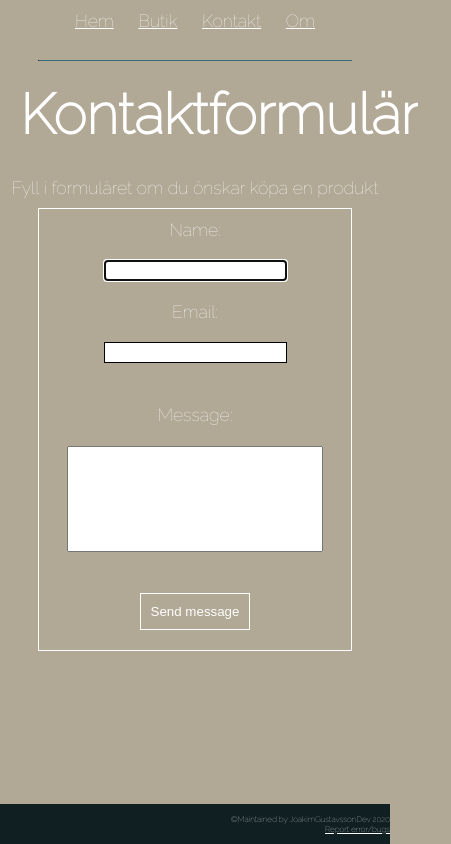
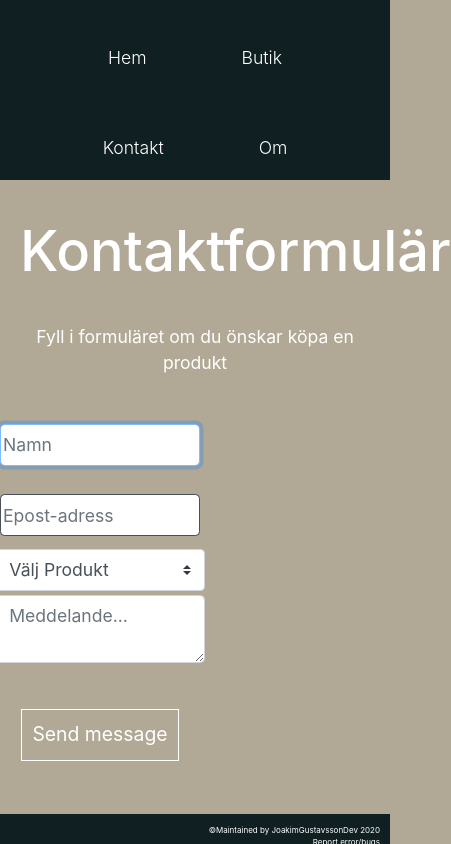
Before and after one commit to JoakimGustavssonn/ShopJSNode, a website: page public/contact.html in a window 390 px wide. Shown: the whole page, 451 px wide, since content can reach past the window. Drawn offline with nearby package versions, Linux system fonts and the light colour scheme.

Commit message:
Changed layout, specified meta, styles

```diff
--- a/public/CSS/styles.css
+++ b/public/CSS/styles.css
@@ -5,15 +5,17 @@
 
     --primary-font-color: white;
     --standard-font-family: 'Raleway', Segoe UI, Verdana, sans-serif;
-    --secondary-font-family: Segoe UI, Verdana, sans-serif;
+    --secondary-font-family: -apple-system, BlinkMacSystemFont, 'Segoe UI', Roboto, Oxygen, Ubuntu, Cantarell, 'Open Sans', 'Helvetica Neue', sans-serif;
     --standard-font-size: 1.1rem;
  }
 
  /* Set elements to a default zero padding and margin */
-* {
+*, ::after, ::before {
     padding:0;
     margin:0;
+    box-sizing: none;
   }
+
 
 /* Base style */
 html {
@@ -24,7 +26,7 @@ html {
 
 body {
     background-color: var(--primary-color);
-
+    color: var(--primary-font-color);
 }
 
 
@@ -38,12 +40,7 @@ hr {
  }
 
  .hero-image {
-  display: flex;
-	box-sizing: border-box;
-	flex-direction: column;
-	align-items: center;
-	justify-content: center;
-	background: linear-gradient(0deg, rgba(0, 0, 0, 0.2), rgba(0, 0, 0, 0.3)), url(../img/hero_red_mittens.JPG);
+	background: linear-gradient(0deg, rgba(0, 0, 0, 0.2), rgba(0, 0, 0, 0.3)), url(../img/Hero_img_Sheep.jpg);
 	background-repeat: no-repeat;
 	background-size: cover;
 	background-position: 50% 50%;
@@ -61,14 +58,17 @@ hr {
   left: 50%;
   transform: translate(-50%, -50%);
   color: white;
+  font-family: -apple-system, BlinkMacSystemFont, 'Segoe UI', Roboto, Oxygen, Ubuntu, Cantarell, 'Open Sans', 'Helvetica Neue', sans-serif;
+
 }
+
 
 
 
 /* Header with a fixed height and grid columns "logo 1/3 and search 2/3" */
 header {
-    display:none;
-    background-color: var(--primary-color);
+    display:block;
+    background-color: var(--secondary-color);
 
   }
 
@@ -79,7 +79,7 @@ nav ul {
   text-align: center;
   padding: initial;
   font-weight: 300;
-  font-family: var(--standard-font-family);
+  font-family: -apple-system, BlinkMacSystemFont, 'Segoe UI', Roboto, Oxygen, Ubuntu, Cantarell, 'Open Sans', 'Helvetica Neue', sans-serif;
 
 
 }
@@ -87,13 +87,22 @@ nav li {
   display: inline-block;
   height: 40px;
   border-radius: 2px;
-  padding: 10px
+  padding: 45px;
+  background-color: var(--secondary-color);
+
 }
 nav li:hover {
   text-decoration: none;
-  background-color: var(--secondary-color);
+  background-color: #142a2e;
+
 }
-nav a {color:inherit;}
+nav a {color:inherit; text-decoration: none;}
+a:-webkit-any-link {
+  color: white;
+  cursor: pointer;
+  text-decoration: none;
+}
+
 
 /* Center H1 text*/
 h1{
@@ -119,18 +128,7 @@ p {
     padding: 10px;
   }
 
-  .shop-btn {
-  background-color: rgba(255, 52, 170, 0.421);
-  color: #fff;
-  padding:10px;
-  border-radius: 4px;
-  border: none;
-  box-shadow: 0px 0px 12px 8px rgba(255, 255, 255, 0.5);
-  }
 
-  .shop-btn:hover {
-    background-color: var(--secondary-color);
-  }
 
 
 
@@ -150,20 +148,10 @@ input[type="text"], input[type="email"], select, input[type="submit"] {
 }
 
 
-/*Styles applies to form named contact-us */
+/* Styles applies to the textarea element inside form named contact-us */
 form[name="contact-us"]{
-  border: 1px solid white;
-  text-align: center;
-  margin-left: auto;
-  margin-right: auto;
-  width: 80%;
 
-}
-
-/* Styles applies to the textarea element inside form named contact-us */
-form[name="contact-us"] textarea {
-  resize: none;
-  width: 80%;
+  width: 200px;
   height: 100px;
   font-family:var(--secondary-font-family) ;
   font-size: var(--standard-font-size);
@@ -259,6 +247,10 @@ background-color: var(--secondary-color);
     bottom:0;
     width: 100%;
     text-align: right;
+
+  }
+  .footer-box {
+padding-right: 10px;
   }
 
 .footer-container a {
@@ -329,32 +321,15 @@ background-color: var(--secondary-color);
           }
 
 
-        form[name="contact-us"] {
-            display: grid;
-            width: 80%;
-            margin-left: auto;
-            margin-right: auto;
-          }
 
 
-        #customer-field{
-            margin-top: 10px;
-          }
-
-        input[type="text"], input[type="email"], select, textarea, input[type="submit"] {
+        input[type="submit"] {
             margin-left: auto;
             margin-right: auto;
             padding: 2px;
 
 
           }
-
-        form[name="contact-us"] textarea {
-            font-size: 12px;
-
-          }
-
-
 
           .card-title{
             font-size: 14px;
@@ -394,6 +369,12 @@ background-color: var(--secondary-color);
 
          .nav ul {
             justify-content: center;
+          }
+          nav li {
+            display: inline-block;
+            height: 20px;
+            padding: 15px;
+
           }
           h1 {
             font-size: 24px;
--- a/public/contact.html
+++ b/public/contact.html
@@ -2,9 +2,11 @@
 
 <html lang="sv-se">
 <head>
-    <title>Rosenvante</title>
-    <meta name="description" content="Knitting shop">
+    <title>Kontakta oss</title>
+    <meta name="description" content="Contactform and send us an email">
     <meta name="viewport" content="width=device-width, initial-scale=1">
+
+        <link rel="stylesheet" href="https://stackpath.bootstrapcdn.com/bootstrap/4.3.1/css/bootstrap.min.css" integrity="sha384-ggOyR0iXCbMQv3Xipma34MD+dH/1fQ784/j6cY/iJTQUOhcWr7x9JvoRxT2MZw1T" crossorigin="anonymous">
         <link rel="stylesheet" href="./CSS/styles.css" type="text/css">
         <link href="https://fonts.googleapis.com/css2?family=Courgette&family=Raleway:wght@100&display=swap" rel="stylesheet">
 
@@ -12,14 +14,6 @@
 <body>
 
         <header>
-            <div class="logo-container">
-
-
-            </div>
-
-
-        </header>
-
             <nav id="navigation">
                 <ul>
                     <li><a  href="./index.html" > Hem</a></li>
@@ -29,24 +23,42 @@
                 </ul>
             </nav>
             <hr>
+        </header>
+
+
 
 
 
             <section class="main-container">
-                <div id="main-content">
+                <div id="main-content" >
                     <h1>Kontaktformulär</h1>
                     <p style ="text-align: center;">Fyll i formuläret om du önskar köpa en produkt</p>
-                    <form name="contact-us" method="POST"  role="form" action="/.netlify/functions/server/api/contact">
-                        <label id="customer-field" for="customername">Name:</label>
-                        <input id="customername" name="customername" type="text" required autofocus>
-                        <label id="email-label" for="email">Email:</label>
-                        <input id="email" name="email" type="email" required><br>
-                        <label for="message">Message:</label><br>
-                        <textarea id="message" name="message" maxlength="1000"></textarea><br>
+
+                    <form name="contact-us" method="POST" role="form" action="/.netlify/functions/server/api/contact">
+                        <div class="form-row align-items-center">
+                            <div class="col-auto">
+                        <input type="text" class="form-control mb-2" id="customername" name="customername" placeholder="Namn" required autofocus>
+                    </div>
+                    <div class="col-auto">
+                        <input id="email" name="email" type="email" class="form-control mb-2" aria-describedby="emailHelp" placeholder="Epost-adress" required>
+                    </div>
+                        <select class="custom-select my-1 mr-sm-2">
+                            <option selected name="product">Välj Produkt</option>
+                            <option value="1">Vintermössa</option>
+                            <option value="2">Ullkudde</option>
+                            <option value="3">Blå vintervantar</option>
+                        </select>
+
+                            <div class="mb-3">
+                              <textarea id="message" name="message" class="form-control mb-2" placeholder="Meddelande..." required></textarea>
+                            </div>
+
                         <input type="submit" value="Send message">
+                    </div>
+                    </form>
 
-                    </form>
                 </div>
+
 
             </section>
 
```
Also changed, not shown: public/about.html (+4 -9 lines), public/index.html (+11 -11 lines), public/shop.html (+9 -12 lines), public/success.html (+3 -12 lines), public/img/Hero_img_Sheep.jpg (added).
